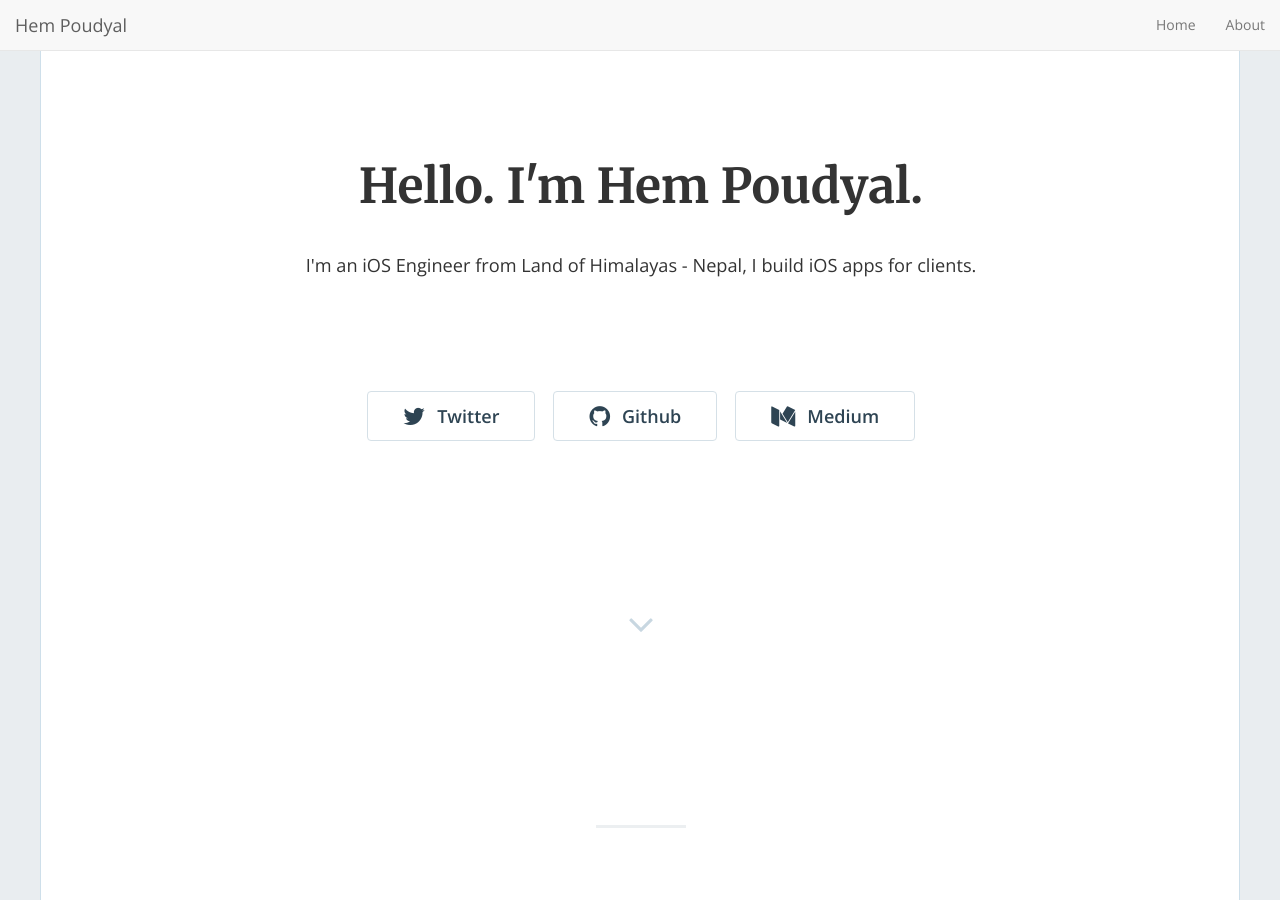
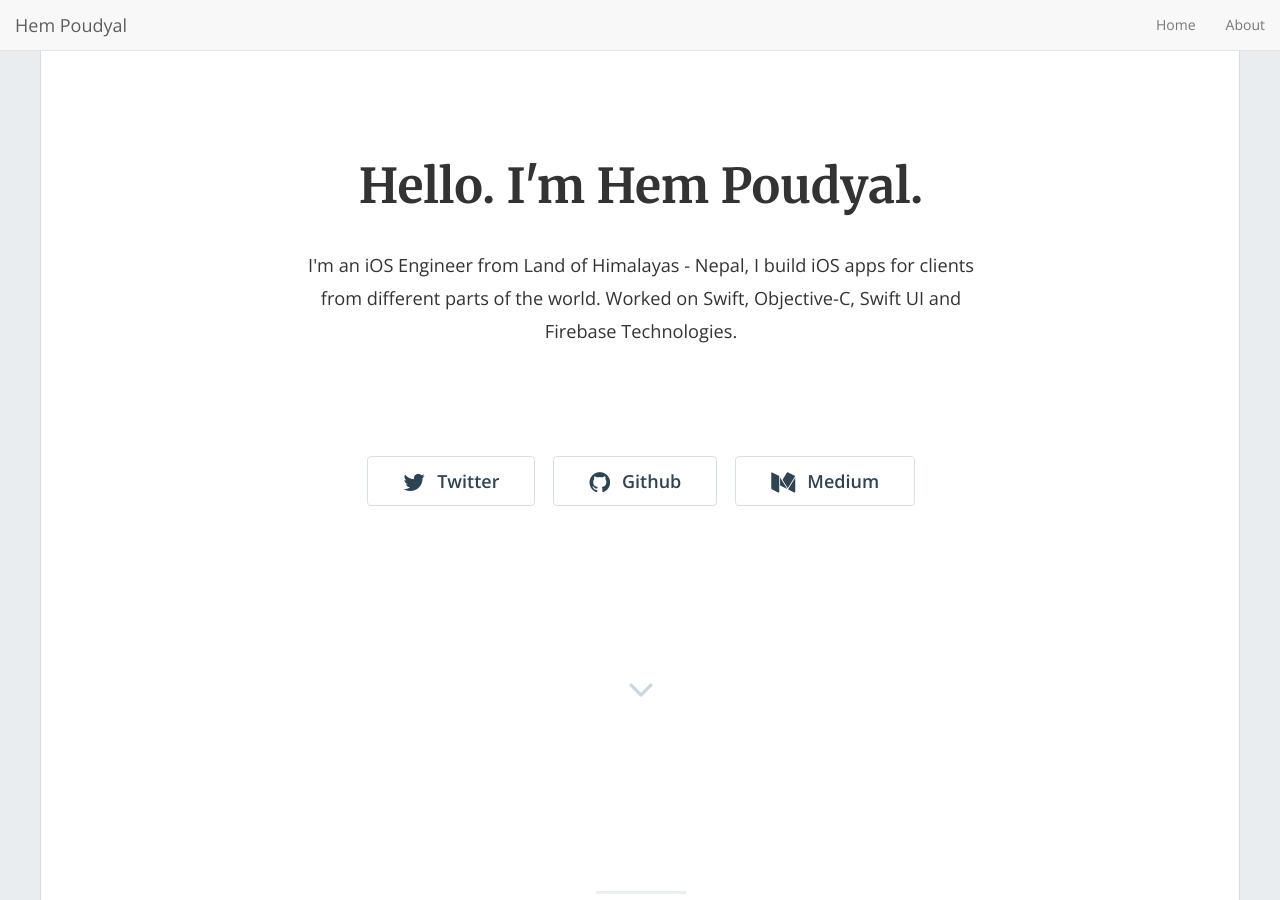
Before and after one commit to hempoudyal/hempoudyal.github.io, a Jekyll site: the page built from index.html, in a window 1280 px wide and 900 px high. Built offline with Jekyll 4.4.1, drawn with Linux system fonts in a browser that asks for light colours; nearby versions of some CDN libraries; the list of posts is cut into pages by our own code.

Commit message:
status update

```diff
--- a/_config.yml
+++ b/_config.yml
@@ -15,12 +15,12 @@
 # in the templates via {{ site.myvariable }}.
 title: "Hello. I'm Hem Poudyal."
 email: 'hem.iosdev@gmail.com'
-description: "I'm an iOS Engineer from Land of Himalayas - Nepal, I build iOS apps for clients."
+description: "I'm an iOS Engineer from Land of Himalayas - Nepal, I build iOS apps for clients from different parts of the world.\n Worked on Swift, Objective-C, Swift UI and Firebase Technologies."
 baseurl: "" # the subpath of your site, e.g. /blog
 url: "https://jamigibbs.github.io/phantom" # the base hostname & protocol for your site, e.g. https://example.com
 twitter_username: 'hempoudyal'
 github_username: 'hempoudyal'
-medium_username: 'https://medium.com/@poudyalhem'
+medium_username: 'medium.com/@poudyalhem'
 
 # Build settings
 markdown: kramdown
```
